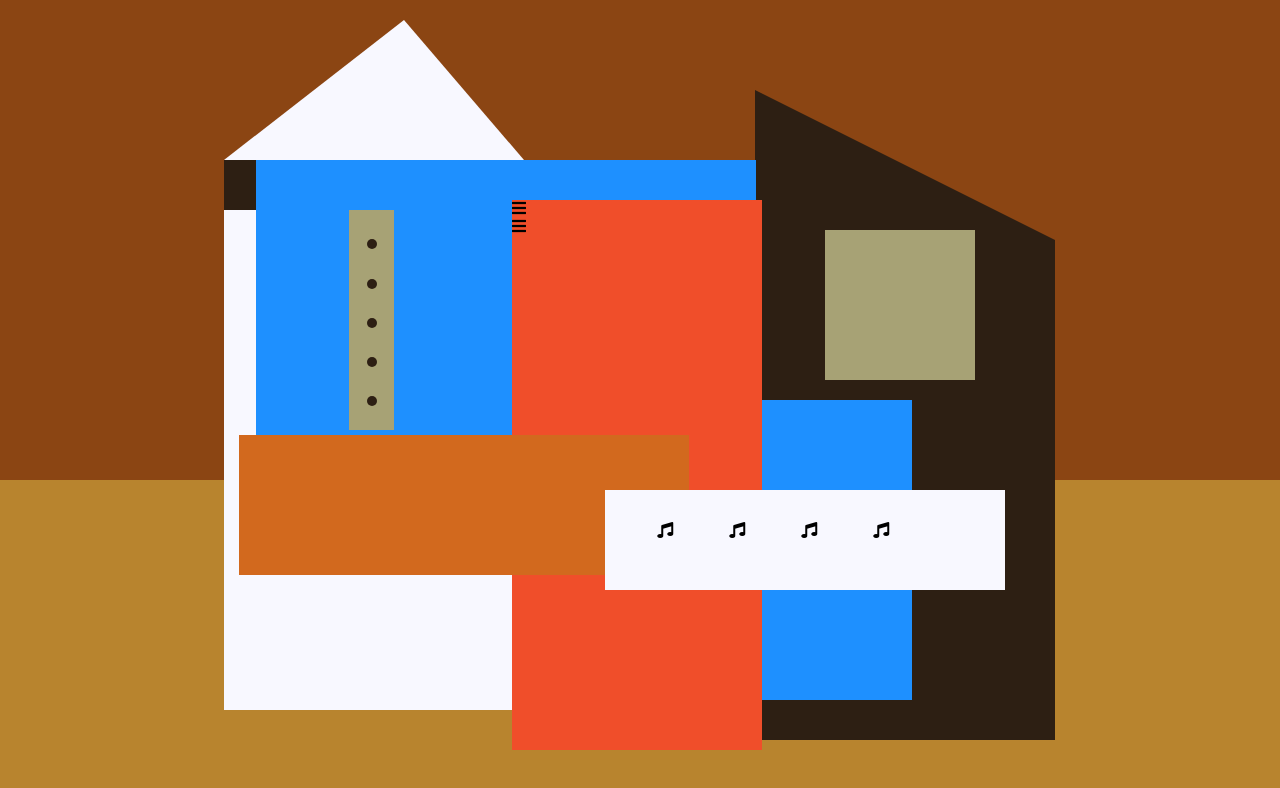
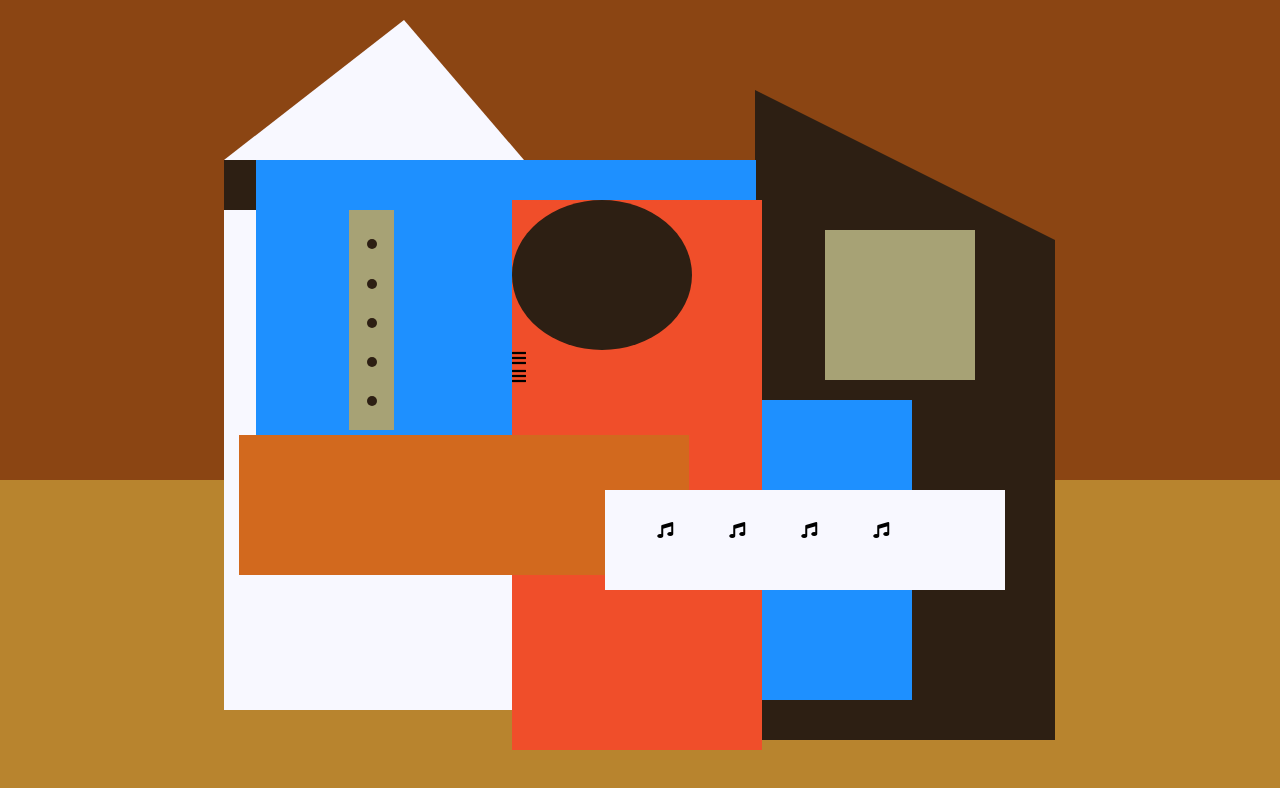
Before and after one commit to tanimaraeliassantos/picasso-painting-app, a plain HTML site: page index.html in a window 1280 px wide. Drawn offline with Linux system fonts and the light colour scheme.

Commit message:
Update styles.css
Made circle out of square for black hat

```diff
--- a/styles.css
+++ b/styles.css
@@ -146,8 +146,9 @@ body {
 	left: 40%;
 }
 
-$black-round-hat {
+#black-round-hat {
 	width: 180px;
 	height: 150px;
 	background-color: rgb(45, 31, 19);
+	border-radius: 50%;
 }
```
